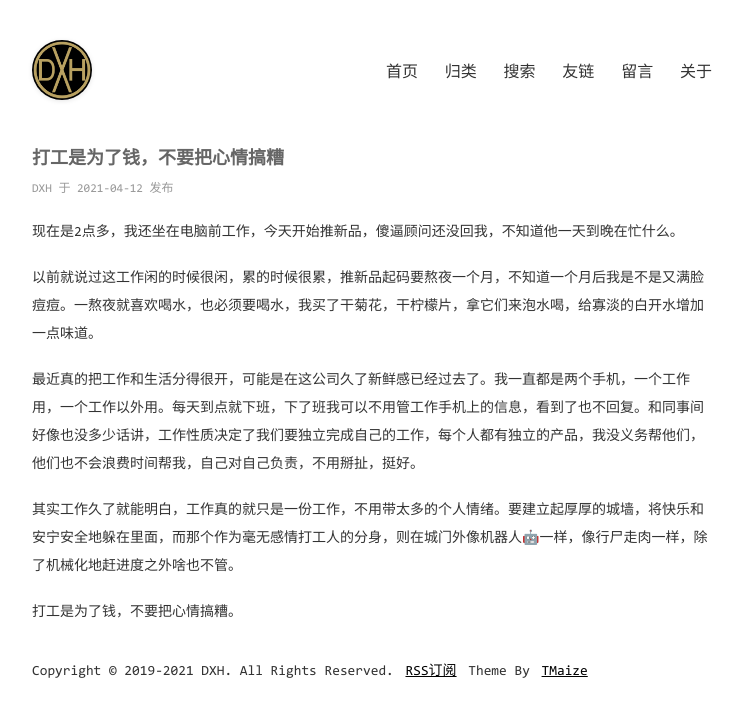
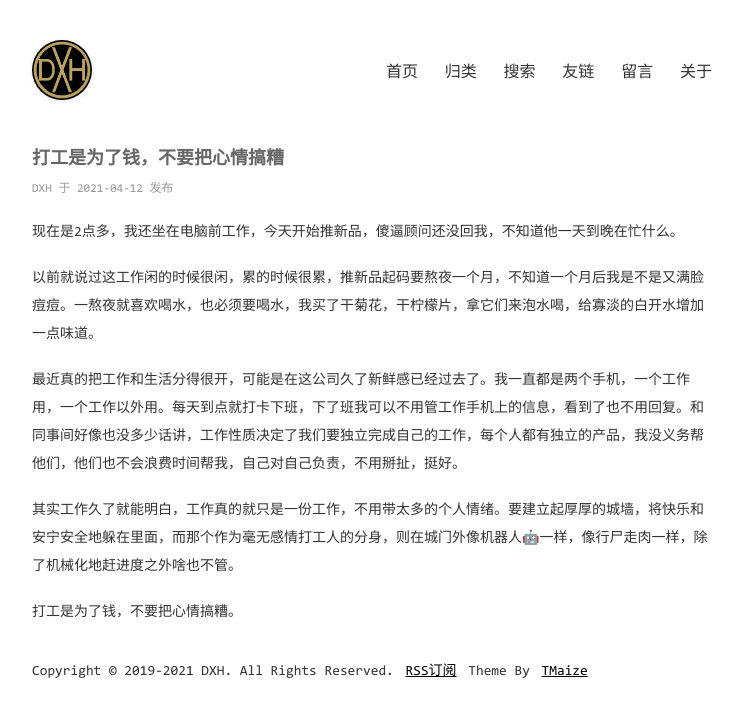
Before and after one commit to Devinteng/Devinteng.github.io, a Jekyll site: the page built from _posts/2021-4-12-打工是为了钱，不要把心情搞糟.md, in a window 1280 px wide. Shown: the top 717 px of the page, without its empty margins (268-1006 px from the left). Built offline with Jekyll 4.4.1, drawn with Linux system fonts in a browser that asks for light colours.

Commit message:
Update 2021-4-12-打工是为了钱，不要把心情搞糟.md

```diff
--- a/_posts/2021-4-12-打工是为了钱，不要把心情搞糟.md
+++ b/_posts/2021-4-12-打工是为了钱，不要把心情搞糟.md
@@ -13,7 +13,7 @@ categories: [工作]
 
 
 
-最近真的把工作和生活分得很开，可能是在这公司久了新鲜感已经过去了。我一直都是两个手机，一个工作用，一个工作以外用。每天到点就下班，下了班我可以不用管工作手机上的信息，看到了也不回复。和同事间好像也没多少话讲，工作性质决定了我们要独立完成自己的工作，每个人都有独立的产品，我没义务帮他们，他们也不会浪费时间帮我，自己对自己负责，不用掰扯，挺好。
+最近真的把工作和生活分得很开，可能是在这公司久了新鲜感已经过去了。我一直都是两个手机，一个工作用，一个工作以外用。每天到点就打卡下班，下了班我可以不用管工作手机上的信息，看到了也不用回复。和同事间好像也没多少话讲，工作性质决定了我们要独立完成自己的工作，每个人都有独立的产品，我没义务帮他们，他们也不会浪费时间帮我，自己对自己负责，不用掰扯，挺好。
 
 
 
```
